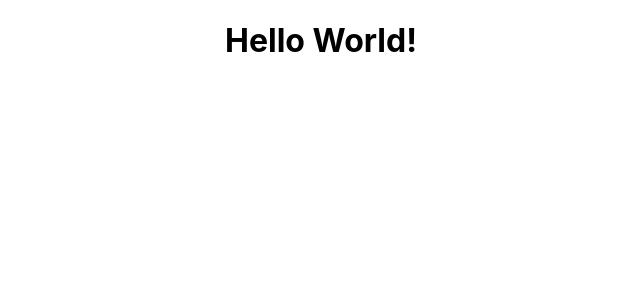
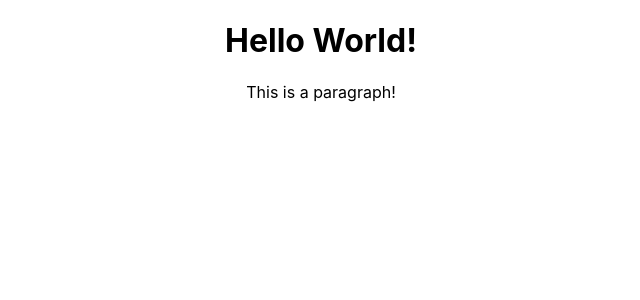
Before and after one commit to IBXCODECAT/hello-react, a React (Create React App) app: page / in a window 1280 px wide. Shown: the top 300 px of the page, without its empty margins (319-959 px from the left). Built offline with nearby package versions, Linux system fonts and the light colour scheme.

Commit message:
First Class Component

```diff
--- a/src/App.js
+++ b/src/App.js
@@ -1,13 +1,16 @@
 import logo from './logo.svg';
+
 import './App.css';
 
-
+// Import our components
 import Hello from './components/Hello';
+import Message from './components/Message';
 
 function App() {
   return (
     <div className="App">
-      <Hello></Hello>
+      <Hello />
+      <Message />
     </div>
   );
 }
--- /dev/null
+++ b/src/components/Message.js
@@ -0,0 +1,15 @@
+import { Component } from 'react';
+
+// Create a component named Message
+class Message extends Component
+{
+    // Render the component
+    render()
+    {
+        // Return JSX
+        return <p>This is a paragraph!</p>;
+    }
+}
+
+// Export the component so that it can be used in other components
+export default Message;
```
